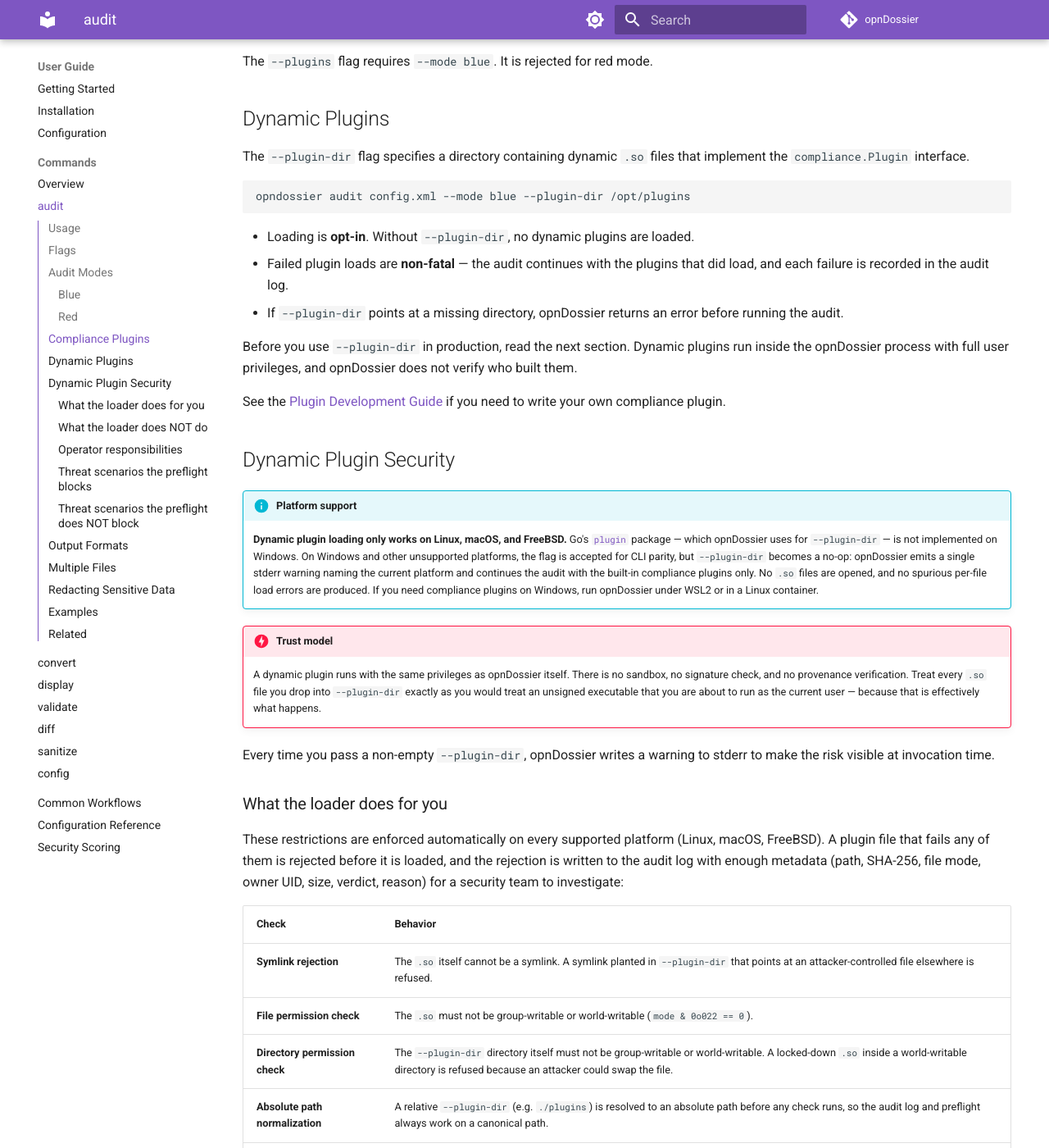
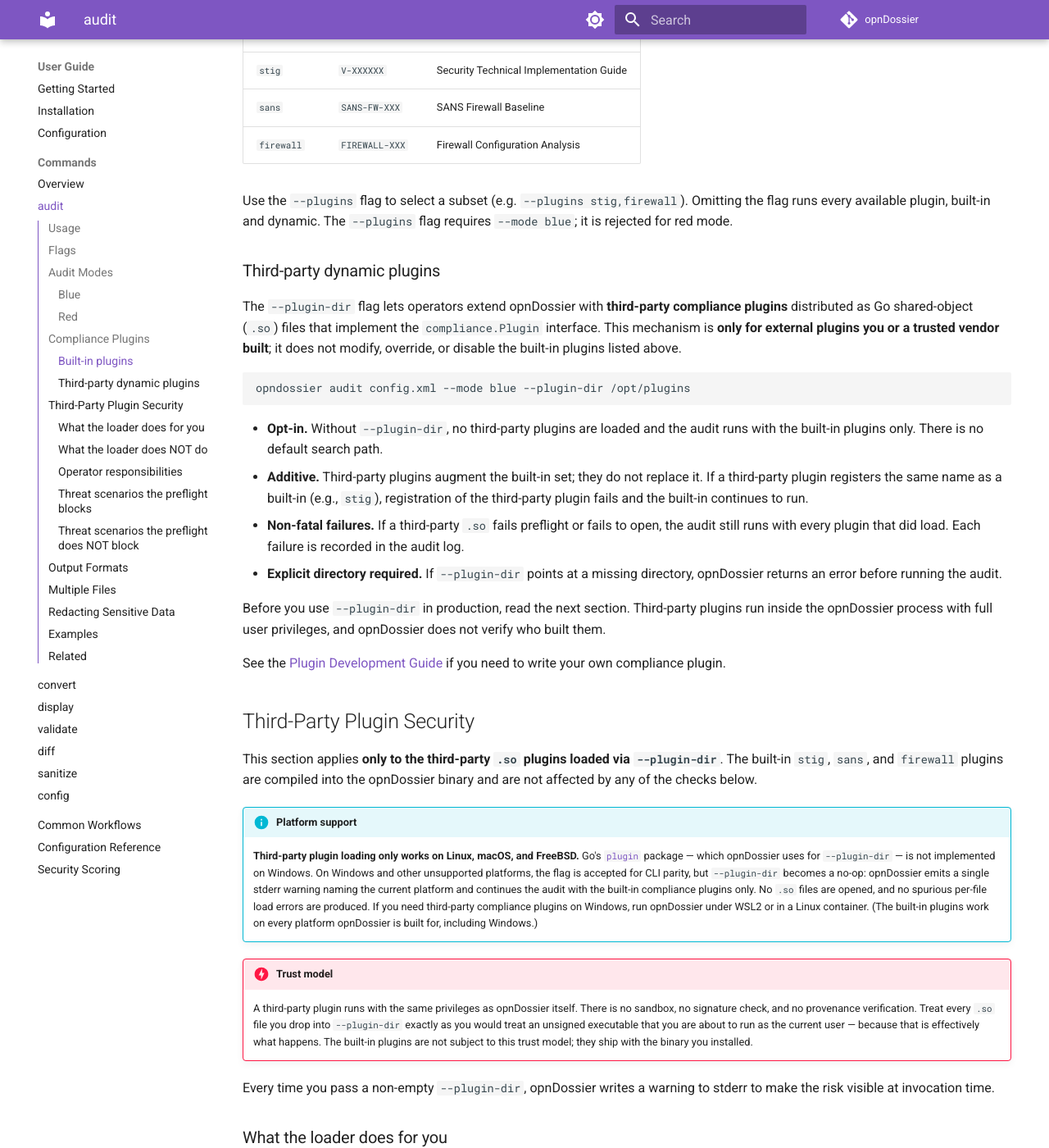
Before and after one commit to EvilBit-Labs/opnDossier, an MkDocs documentation site: the page built from docs/user-guide/commands/audit.md, in a window 1280 px wide and 1400 px high, scrolled down 3106 px. Shown: the whole window at 82% size. Built offline with MkDocs 1.6.1 and Material for MkDocs 9.7.7, drawn with Linux system fonts in a browser that asks for light colours; comment, search, counter and statistics services are not loaded; the version menu is left out; some of the changed text lies outside the part shown.

Commit message:
docs,cmd: clarify --plugin-dir is for third-party plugins, not built-ins
End users could reasonably read the previous "Dynamic Plugins" language
as implying --plugin-dir toggles the built-in stig/sans/firewall plugins.
It does not. Built-ins are compiled into the opnDossier binary and are
always available; --plugin-dir is strictly a third-party extension point.
Make that distinction explicit everywhere the flag is mentioned.

docs/user-guide/commands/audit.md:
- Rename Dynamic Plugins section header framing to split "Built-in
  plugins" (the stig/sans/firewall table) from "Third-party dynamic
  plugins" (--plugin-dir) under a single Compliance Plugins heading.
- Lead each subsection with a one-sentence reminder of what --plugin-dir
  does and does not affect.
- Rename Dynamic Plugin Security → Third-Party Plugin Security and
  open with an explicit scoping note: the restrictions apply only to
  third-party .so plugins, not the built-ins.
- Document the additive behavior: third-party plugins augment the
  built-in set, do not replace it, and same-name registration fails.
- Flag table row for --plugin-dir now says "third-party" and
  parenthetically excludes the built-ins.

docs/user-guide/configuration-reference.md:
- Leading sentence of the --plugin-dir row now calls out "third-party"
  and explicitly mentions the built-ins are unaffected.

README.md:
- Trust-model subsection renamed and rewritten to lead with the
  built-in-vs-third-party distinction. Anchor link updated to
  #third-party-plugin-security.

cmd/shared_flags.go:
- pluginDirFlagUsage (the --help text surfaced on every command that
  accepts --plugin-dir) updated to say "third-party" and mention the
  built-in exclusion and the Windows no-op. Existing test assertions on
  the "full process privileges", "signatures are not verified", and
  "GOTCHAS §2.5" substrings continue to hold.
- docs/cli/opnDossier_audit.md regenerated from the new flag text.

docs/security/security-assurance.md:
- Cross-reference to audit.md anchor updated to the new section name.

Signed-off-by: UncleSp1d3r <unclesp1d3r@evilbitlabs.io>

````diff
--- a/docs/user-guide/commands/audit.md
+++ b/docs/user-guide/commands/audit.md
@@ -18,21 +18,21 @@
 
 ## Flags
 
-| Flag                 | Short | Default        | Description                                                                                                                                                                            |
-| -------------------- | ----- | -------------- | -------------------------------------------------------------------------------------------------------------------------------------------------------------------------------------- |
-| `--mode`             |       | `blue`         | Audit mode: `blue`, `red`                                                                                                                                                              |
-| `--plugins`          |       |                | Comma-separated compliance plugins to run: `stig`, `sans`, `firewall` (blue mode only)                                                                                                 |
-| `--plugin-dir`       |       |                | Directory containing dynamic `.so` compliance plugins. Plugins run with full process privileges; signatures are not verified. See [Dynamic Plugin Security](#dynamic-plugin-security). |
-| `--output`           | `-o`  | stdout         | Output file path                                                                                                                                                                       |
-| `--format`           | `-f`  | `markdown`     | Output format: `markdown` (`md`), `json`, `yaml` (`yml`), `text` (`txt`), `html` (`htm`)                                                                                               |
-| `--failures-only`    |       | `false`        | Show only failing controls in blue mode plugin results tables                                                                                                                          |
-| `--force`            |       | `false`        | Overwrite existing output file without prompt                                                                                                                                          |
-| `--comprehensive`    |       | `false`        | Generate detailed comprehensive report                                                                                                                                                 |
-| `--redact`           |       | `false`        | Redact sensitive fields (passwords, keys, community strings)                                                                                                                           |
-| `--wrap`             |       | terminal width | Set text wrap width in columns                                                                                                                                                         |
-| `--no-wrap`          |       | `false`        | Disable text wrapping                                                                                                                                                                  |
-| `--include-tunables` |       | `false`        | Include all system tunables in report output (markdown, text, HTML only; JSON/YAML always include all tunables)                                                                        |
-| `--section`          |       | all            | Comma-separated list of sections to include: `system`, `network`, `firewall`, `services`, `security`                                                                                   |
+| Flag                 | Short | Default        | Description                                                                                                                                                                                                                                                                    |
+| -------------------- | ----- | -------------- | ------------------------------------------------------------------------------------------------------------------------------------------------------------------------------------------------------------------------------------------------------------------------------ |
+| `--mode`             |       | `blue`         | Audit mode: `blue`, `red`                                                                                                                                                                                                                                                      |
+| `--plugins`          |       |                | Comma-separated compliance plugins to run: `stig`, `sans`, `firewall` (blue mode only)                                                                                                                                                                                         |
+| `--plugin-dir`       |       |                | Directory containing **third-party** dynamic `.so` compliance plugins (does not affect the built-in `stig`/`sans`/`firewall` plugins). Plugins run with full process privileges; signatures are not verified. See [Third-Party Plugin Security](#third-party-plugin-security). |
+| `--output`           | `-o`  | stdout         | Output file path                                                                                                                                                                                                                                                               |
+| `--format`           | `-f`  | `markdown`     | Output format: `markdown` (`md`), `json`, `yaml` (`yml`), `text` (`txt`), `html` (`htm`)                                                                                                                                                                                       |
+| `--failures-only`    |       | `false`        | Show only failing controls in blue mode plugin results tables                                                                                                                                                                                                                  |
+| `--force`            |       | `false`        | Overwrite existing output file without prompt                                                                                                                                                                                                                                  |
+| `--comprehensive`    |       | `false`        | Generate detailed comprehensive report                                                                                                                                                                                                                                         |
+| `--redact`           |       | `false`        | Redact sensitive fields (passwords, keys, community strings)                                                                                                                                                                                                                   |
+| `--wrap`             |       | terminal width | Set text wrap width in columns                                                                                                                                                                                                                                                 |
+| `--no-wrap`          |       | `false`        | Disable text wrapping                                                                                                                                                                                                                                                          |
+| `--include-tunables` |       | `false`        | Include all system tunables in report output (markdown, text, HTML only; JSON/YAML always include all tunables)                                                                                                                                                                |
+| `--section`          |       | all            | Comma-separated list of sections to include: `system`, `network`, `firewall`, `services`, `security`                                                                                                                                                                           |
 
 For global flags (`--verbose`, `--quiet`, `--config`, etc.), see [Configuration Reference](../configuration-reference.md).
 
@@ -60,37 +60,44 @@
 
 ## Compliance Plugins
 
+opnDossier ships with three **built-in compliance plugins** that are compiled directly into the `opndossier` binary. They are always available — no separate install, download, or configuration — and the `--plugin-dir` flag does **not** affect them.
+
+### Built-in plugins
+
 | Plugin     | Control Pattern | Description                             |
 | ---------- | --------------- | --------------------------------------- |
 | `stig`     | `V-XXXXXX`      | Security Technical Implementation Guide |
 | `sans`     | `SANS-FW-XXX`   | SANS Firewall Baseline                  |
 | `firewall` | `FIREWALL-XXX`  | Firewall Configuration Analysis         |
 
-The `--plugins` flag requires `--mode blue`. It is rejected for red mode.
+Use the `--plugins` flag to select a subset (e.g. `--plugins stig,firewall`). Omitting the flag runs every available plugin, built-in and dynamic. The `--plugins` flag requires `--mode blue`; it is rejected for red mode.
 
-## Dynamic Plugins
+### Third-party dynamic plugins
 
-The `--plugin-dir` flag specifies a directory containing dynamic `.so` files that implement the `compliance.Plugin` interface.
+The `--plugin-dir` flag lets operators extend opnDossier with **third-party compliance plugins** distributed as Go shared-object (`.so`) files that implement the `compliance.Plugin` interface. This mechanism is **only for external plugins you or a trusted vendor built**; it does not modify, override, or disable the built-in plugins listed above.
 
 ```bash
 opndossier audit config.xml --mode blue --plugin-dir /opt/plugins
 ```
 
-- Loading is **opt-in**. Without `--plugin-dir`, no dynamic plugins are loaded.
-- Failed plugin loads are **non-fatal** — the audit continues with the plugins that did load, and each failure is recorded in the audit log.
-- If `--plugin-dir` points at a missing directory, opnDossier returns an error before running the audit.
+- **Opt-in.** Without `--plugin-dir`, no third-party plugins are loaded and the audit runs with the built-in plugins only. There is no default search path.
+- **Additive.** Third-party plugins augment the built-in set; they do not replace it. If a third-party plugin registers the same name as a built-in (e.g., `stig`), registration of the third-party plugin fails and the built-in continues to run.
+- **Non-fatal failures.** If a third-party `.so` fails preflight or fails to open, the audit still runs with every plugin that did load. Each failure is recorded in the audit log.
+- **Explicit directory required.** If `--plugin-dir` points at a missing directory, opnDossier returns an error before running the audit.
 
-Before you use `--plugin-dir` in production, read the next section. Dynamic plugins run inside the opnDossier process with full user privileges, and opnDossier does not verify who built them.
+Before you use `--plugin-dir` in production, read the next section. Third-party plugins run inside the opnDossier process with full user privileges, and opnDossier does not verify who built them.
 
 See the [Plugin Development Guide](../../development/plugin-development.md) if you need to write your own compliance plugin.
 
-## Dynamic Plugin Security
+## Third-Party Plugin Security
+
+This section applies **only to the third-party `.so` plugins loaded via `--plugin-dir`**. The built-in `stig`, `sans`, and `firewall` plugins are compiled into the opnDossier binary and are not affected by any of the checks below.
 
 !!! info "Platform support"
-    **Dynamic plugin loading only works on Linux, macOS, and FreeBSD.** Go's [`plugin`](https://pkg.go.dev/plugin) package — which opnDossier uses for `--plugin-dir` — is not implemented on Windows. On Windows and other unsupported platforms, the flag is accepted for CLI parity, but `--plugin-dir` becomes a no-op: opnDossier emits a single stderr warning naming the current platform and continues the audit with the built-in compliance plugins only. No `.so` files are opened, and no spurious per-file load errors are produced. If you need compliance plugins on Windows, run opnDossier under WSL2 or in a Linux container.
+    **Third-party plugin loading only works on Linux, macOS, and FreeBSD.** Go's [`plugin`](https://pkg.go.dev/plugin) package — which opnDossier uses for `--plugin-dir` — is not implemented on Windows. On Windows and other unsupported platforms, the flag is accepted for CLI parity, but `--plugin-dir` becomes a no-op: opnDossier emits a single stderr warning naming the current platform and continues the audit with the built-in compliance plugins only. No `.so` files are opened, and no spurious per-file load errors are produced. If you need third-party compliance plugins on Windows, run opnDossier under WSL2 or in a Linux container. (The built-in plugins work on every platform opnDossier is built for, including Windows.)
 
 !!! danger "Trust model"
-    A dynamic plugin runs with the same privileges as opnDossier itself. There is no sandbox, no signature check, and no provenance verification. Treat every `.so` file you drop into `--plugin-dir` exactly as you would treat an unsigned executable that you are about to run as the current user — because that is effectively what happens.
+    A third-party plugin runs with the same privileges as opnDossier itself. There is no sandbox, no signature check, and no provenance verification. Treat every `.so` file you drop into `--plugin-dir` exactly as you would treat an unsigned executable that you are about to run as the current user — because that is effectively what happens. The built-in plugins are not subject to this trust model; they ship with the binary you installed.
 
 Every time you pass a non-empty `--plugin-dir`, opnDossier writes a warning to stderr to make the risk visible at invocation time.
 
````
Also changed, not shown: README.md (+2 -2 lines), docs/cli/opnDossier_audit.md (+1 -1 lines), docs/security/security-assurance.md (+1 -1 lines), docs/user-guide/configuration-reference.md (+6 -6 lines), 1 other file.
